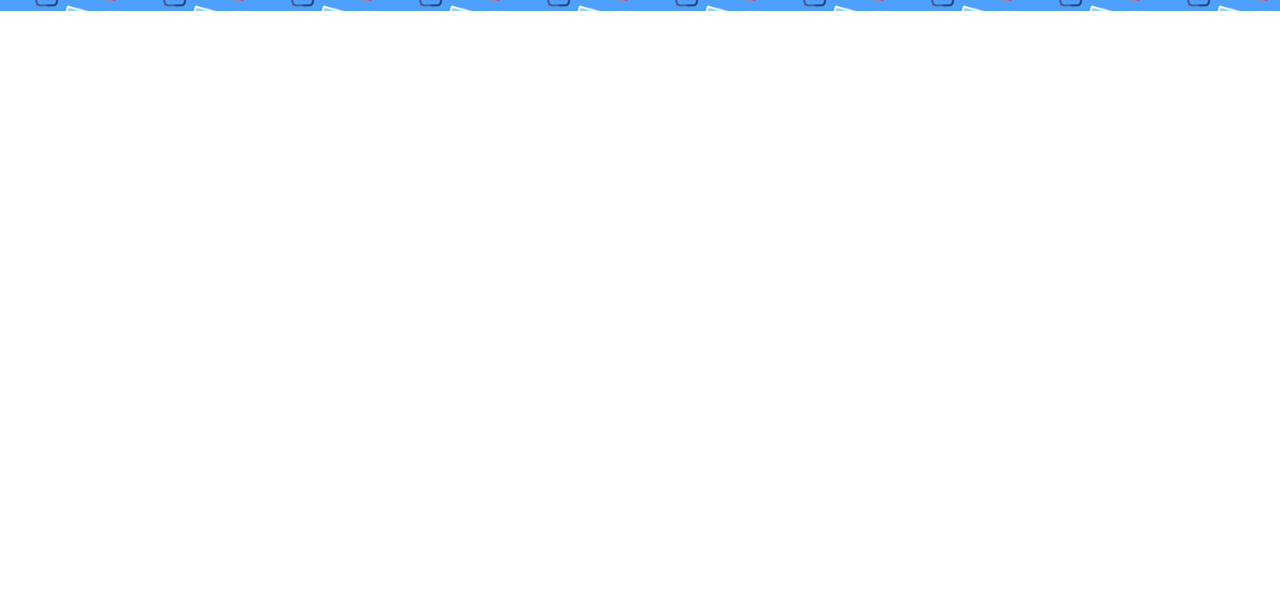
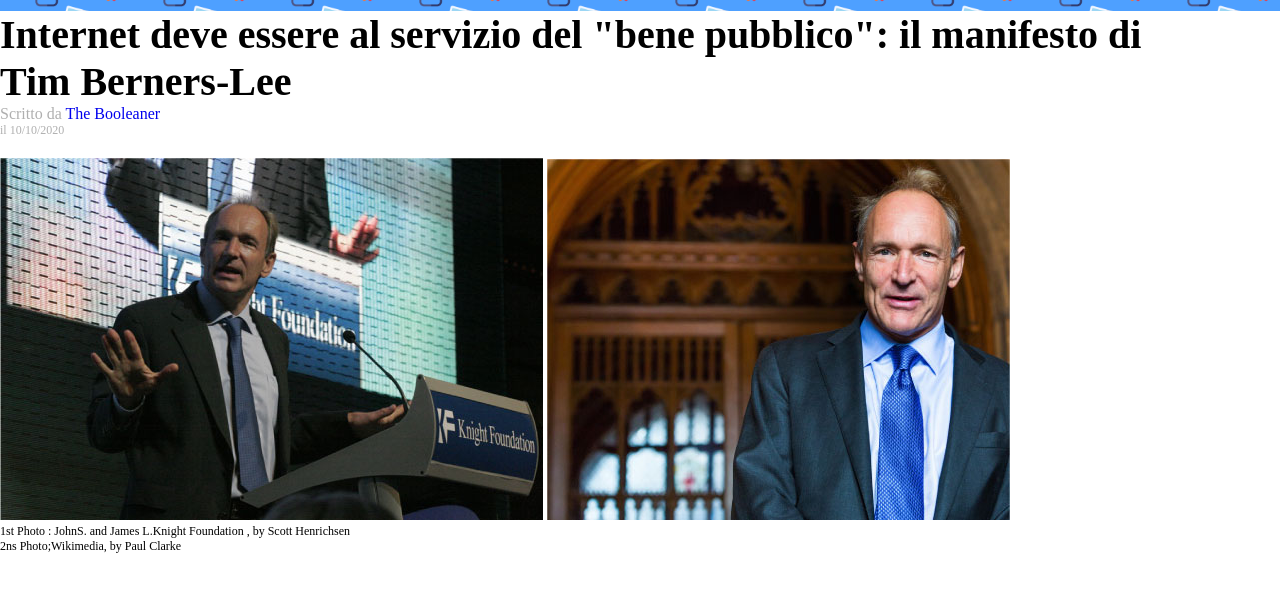
Before and after one commit to DamianoCasolari/html-css-booleaner, a plain HTML site: page index.html in a window 1280 px wide. Shown: the part 64-656 px from the top of the page. Drawn offline with Linux system fonts and the light colour scheme.

Commit message:
add title + photo

```diff
--- a/css/style.css
+++ b/css/style.css
@@ -15,3 +15,28 @@
     width: 200px;
     margin: 10px 0;
 }
+
+#app-main {
+    width: 1200px;
+}
+
+h1 {
+    font-size: 40px;
+}
+
+section {
+    margin-bottom: 20px;
+}
+
+#title>p {
+    color: #afafaf;
+}
+
+#title>:last-child {
+    font-size: 12px;
+
+}
+
+#photo-Tim>p {
+    font-size: 12px;
+}
--- a/index.html
+++ b/index.html
@@ -1,5 +1,6 @@
 <!DOCTYPE html>
 <html lang="en">
+
 <head>
     <meta charset="UTF-8">
     <meta http-equiv="X-UA-Compatible" content="IE=edge">
@@ -8,15 +9,33 @@
 
     <link rel="stylesheet" href="./css/style.css">
 </head>
+
 <body>
     <header id="app-header">
         <div id="container-logo"><img src="./img/logo.svg" alt="writing-boolean"></div>
     </header>
     <!-- /#app-header -->
-    <main id="app-main"></main>
+    <main id="app-main">
+        <section id="title">
+            <h1>Internet deve essere al servizio del "bene pubblico": il manifesto di Tim Berners-Lee</h1>
+            <p> Scritto da <a href="#" style="text-decoration: none;">The Booleaner</a></p>
+            <p>il 10/10/2020</p>
+        </section>
+        <section id="photo-Tim">
+            <img src="./img/tim-1.jpg" alt="photo-Tim1">
+            <img src="./img/tim-2.jpg" alt="photo-Tim2">
+            <p>1st Photo : JohnS. and James L.Knight Foundation , by Scott Henrichsen <br> 2ns Photo;Wikimedia, by Paul
+                Clarke</p>
+        </section>
+        <section id="photo-Tim">
+
+        </section>
+
+    </main>
     <!-- /#app-main -->
     <footer id="app-footer"></footer>
     <!-- /#app-footer -->
 
 </body>
+
 </html>
```
